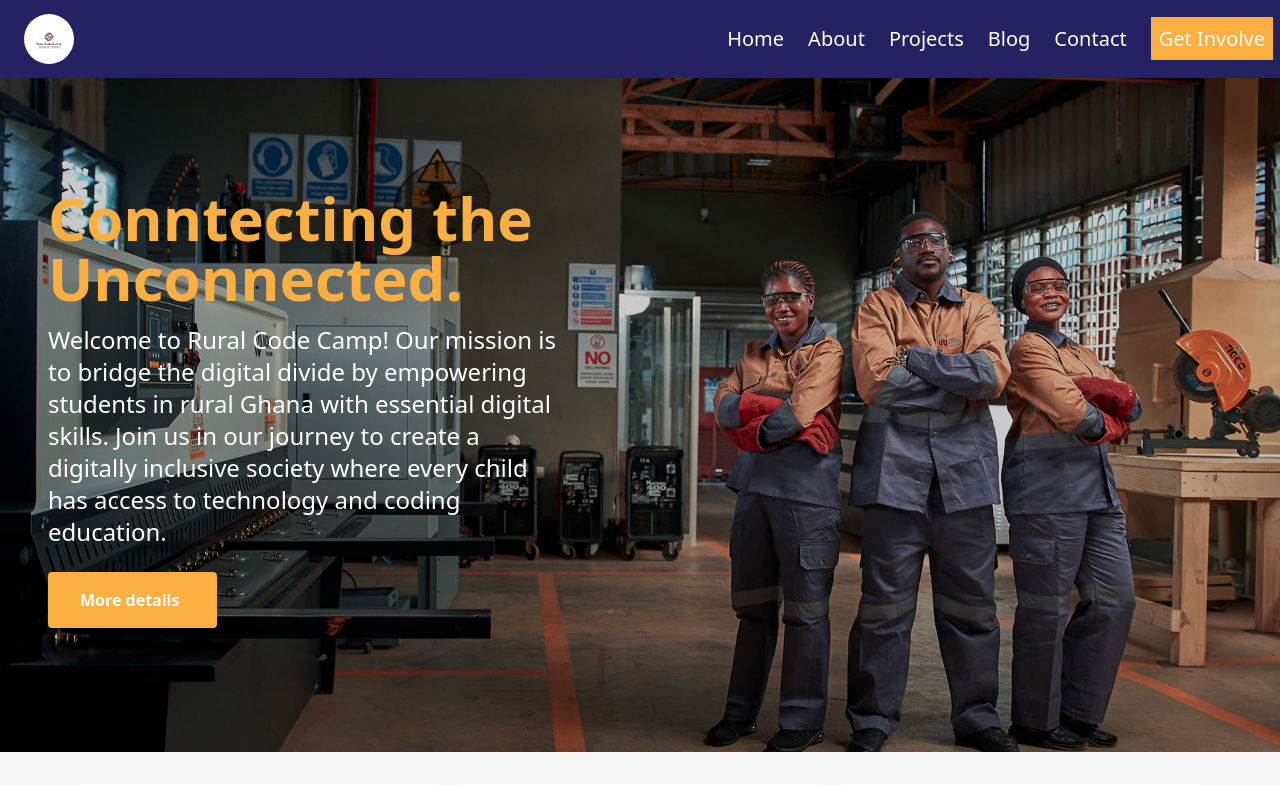
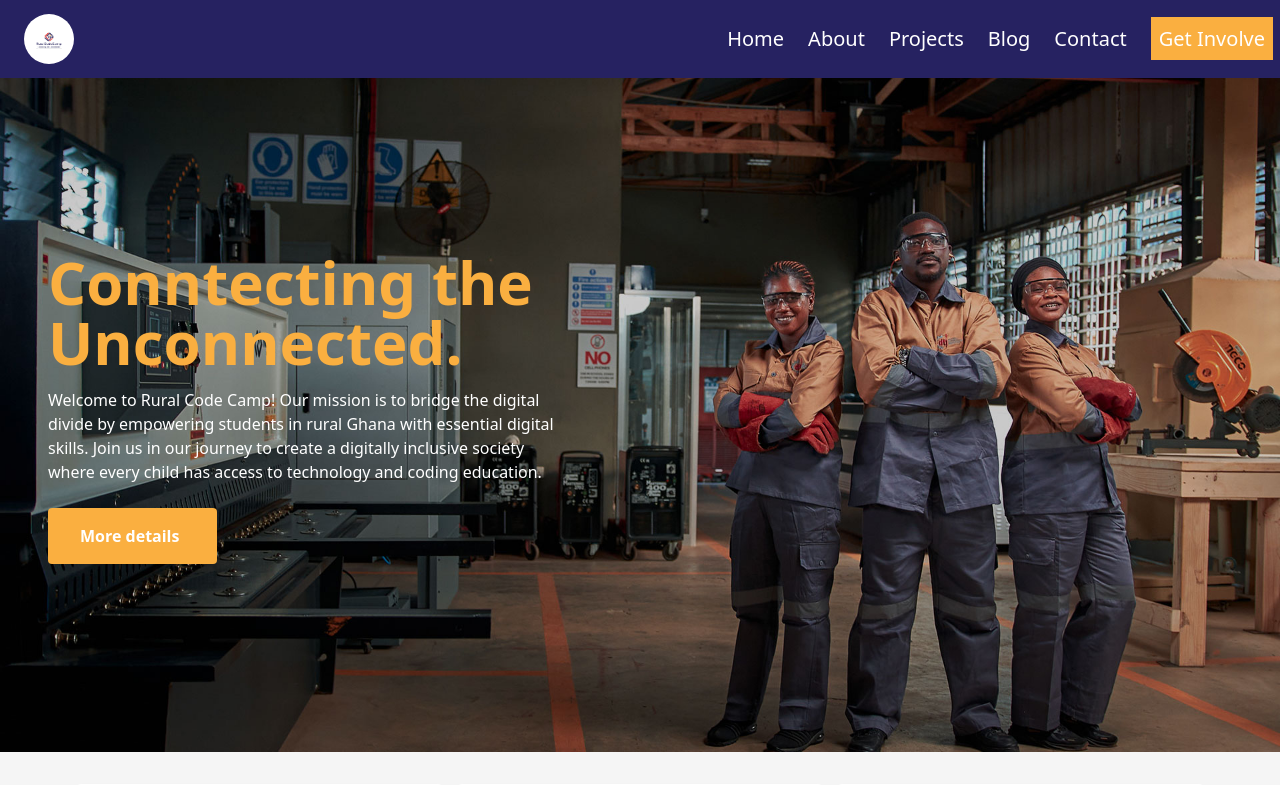
Before and after one commit to NextHubImpact/console-ghana, a React (Vite) app: page / in a window 1280 px wide. Shown: the top 785 px of the page. Built offline with nearby package versions, Linux system fonts and the light colour scheme.

Commit message:
hero updated

```diff
--- a/src/components/Hero.jsx
+++ b/src/components/Hero.jsx
@@ -72,7 +72,7 @@ const Hero = ({}) => {
                 >
                   <div className="w-[40%] flex ml-12  flex-col gap-4 itms-center">
                     <h1 className=' text-6xl text-[#faaf40] text-cente text-wrap font-bold '>{images.title}</h1>
-                    <p className='text-2xl text-wrap'>{images.article}</p>
+                    <p className='text- text-wrap'>{images.article}</p>
                     <NavLink to={images.link} >
                       <p className='bg-[#faaf40] w-[33%] py-4 px-8 rounded flex itms-center gap-4 mt-2 font-semibold'>{images.link}</p>
                     </NavLink>
```
